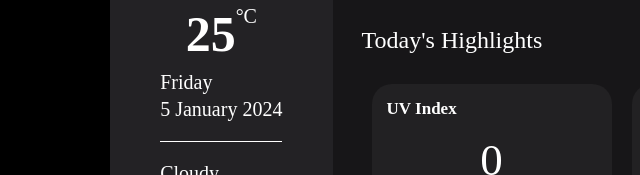
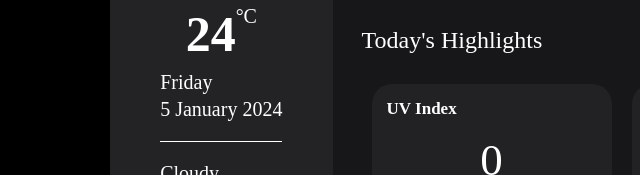
Before and after one commit to Lakshya-23/Weather_Forecast, a plain HTML site: page index.html in a window 1280 px wide. Shown: the part 270-445 px from the top of the page, 0-640 px from the left. Drawn offline with Linux system fonts and the light colour scheme; no server answers.

Commit message:
Update index.html

```diff
--- a/index.html
+++ b/index.html
@@ -19,7 +19,7 @@
                 <img id="mainw" src="icons8-sun-96.png" alt="sunnyimg" >
             </div>
             <div class="temperature">
-                <h1 class="temp">25</h1>
+                <h1 class="temp">24</h1>
                 <span class="txt">°C</span>
             </div>
             <div class="txt date ">
```
